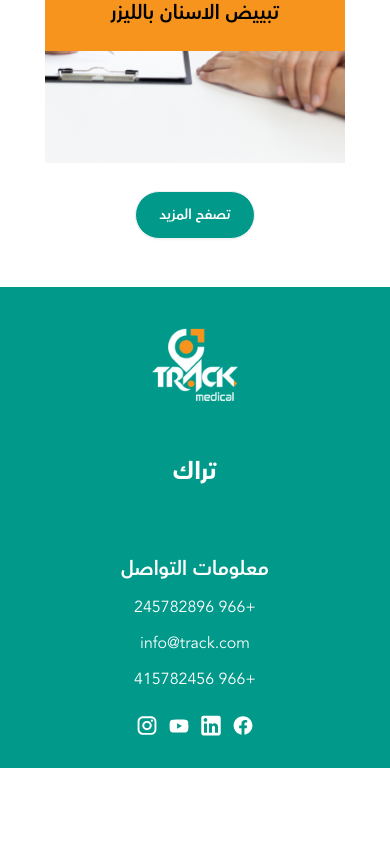
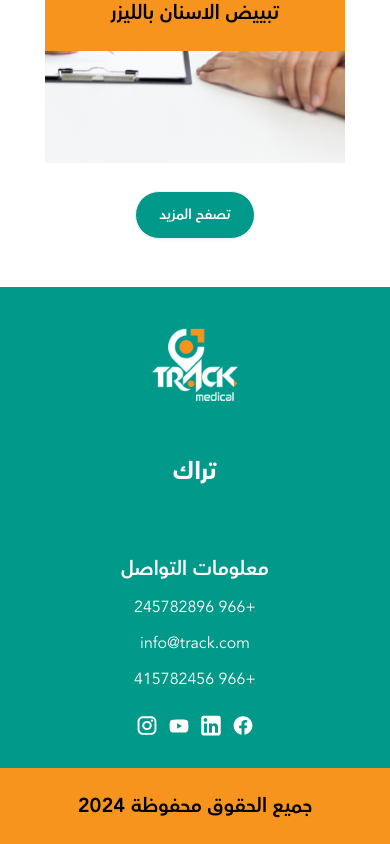
Before and after one commit to saramohamed124/track-medical, a React (Create React App) app: page / in a window 390 px wide. Shown: the part 4639-5483 px from the top of the page. Before the commit the page ends 5407 px from the top, so only its background shows below. Built offline with nearby package versions, Linux system fonts and the light colour scheme.

Commit message:
navedits

```diff
--- a/src/App.js
+++ b/src/App.js
@@ -3,6 +3,7 @@ import './App.css'
 import Navbar from "./Components/Navbar/Navbar";
 import Home from './Pages/Home';
 import Footer from './Components/Home/components/footer/Footer';
+import CopyRight from './Components/Home/components/CopyRight';
 
 function App() {
   return (
@@ -12,6 +13,7 @@ function App() {
       <Route element={<Home/>} path='/'></Route>
     </Routes>
     <Footer/>
+    <CopyRight/>
     </div>
   );
 }
--- /dev/null
+++ b/src/Components/Home/components/CopyRight.jsx
@@ -0,0 +1,7 @@
+function CopyRight() {
+    return (
+        <p className="bg-[--main-color-orange] avenir-heavy text-black text-center py-6 text-xl">جميع الحقوق محفوظة 2024</p>
+     );
+}
+
+export default CopyRight;
--- a/src/Components/Navbar/components/Links.jsx
+++ b/src/Components/Navbar/components/Links.jsx
@@ -2,7 +2,7 @@ import { Link } from "react-router-dom";
 import Account from "./Account";
 function Links() {
     return (
-        <div className=" hidden min-[992px]:flex justify-between items-center flex-row-reverse gap-[3rem]">
+        <div className=" hidden min-[992px]:flex justify-between items-center flex-row-reverse gap-[3rem] text-black">
             <Account/>
             <Link>من نحن</Link>
             <Link>مدونتنا الصحية</Link>
--- a/src/Components/Navbar/components/SignList.jsx
+++ b/src/Components/Navbar/components/SignList.jsx
@@ -4,12 +4,12 @@ import signup_icon from '../assets/icons/signup.svg'
 function SignList() {
     return (
         <ul className="avenir-heavy text-black w-full lg:w-[230px] flex-between-center gap-5 lg:gap-1 flex-col text-5xl lg:text-[18px]">
-            <li className=" w-full flex flex-row items-center justify-start lg:justify-end gap-[10px] lg:gap-[2rem]">
+            <li className=" w-full flex flex-row items-center justify-end gap-[2rem]">
                 <Link>تسجيل دخول</Link>
                 <img className="w-[75px] lg:w-[25%] h-[50px]" src={signin_icon} alt="singin_icon"/>
                 </li>
             <hr className="w-full bg-black h-[1px]"/>
-            <li className=" w-full flex flex-row items-center justify-start lg:justify-end gap-[10px] lg:gap-[1rem]">
+            <li className=" w-full flex flex-row items-center justify-end gap-[1rem]">
                 <Link>إنشاء حساب جديد</Link>
                 <img className="w-[75px] lg:w-[25%] h-[50px]" src={signup_icon} alt="signup_icon"/>
                 </li>
--- a/src/Pages/Home.jsx
+++ b/src/Pages/Home.jsx
@@ -14,6 +14,7 @@ function Home() {
                 <Majors/>
                 <Deals/>
             </div>
+
         </div>
      );
 }
```
Also changed, not shown: src/Components/Footer/assets/imgs/logo_white.png (deleted).
